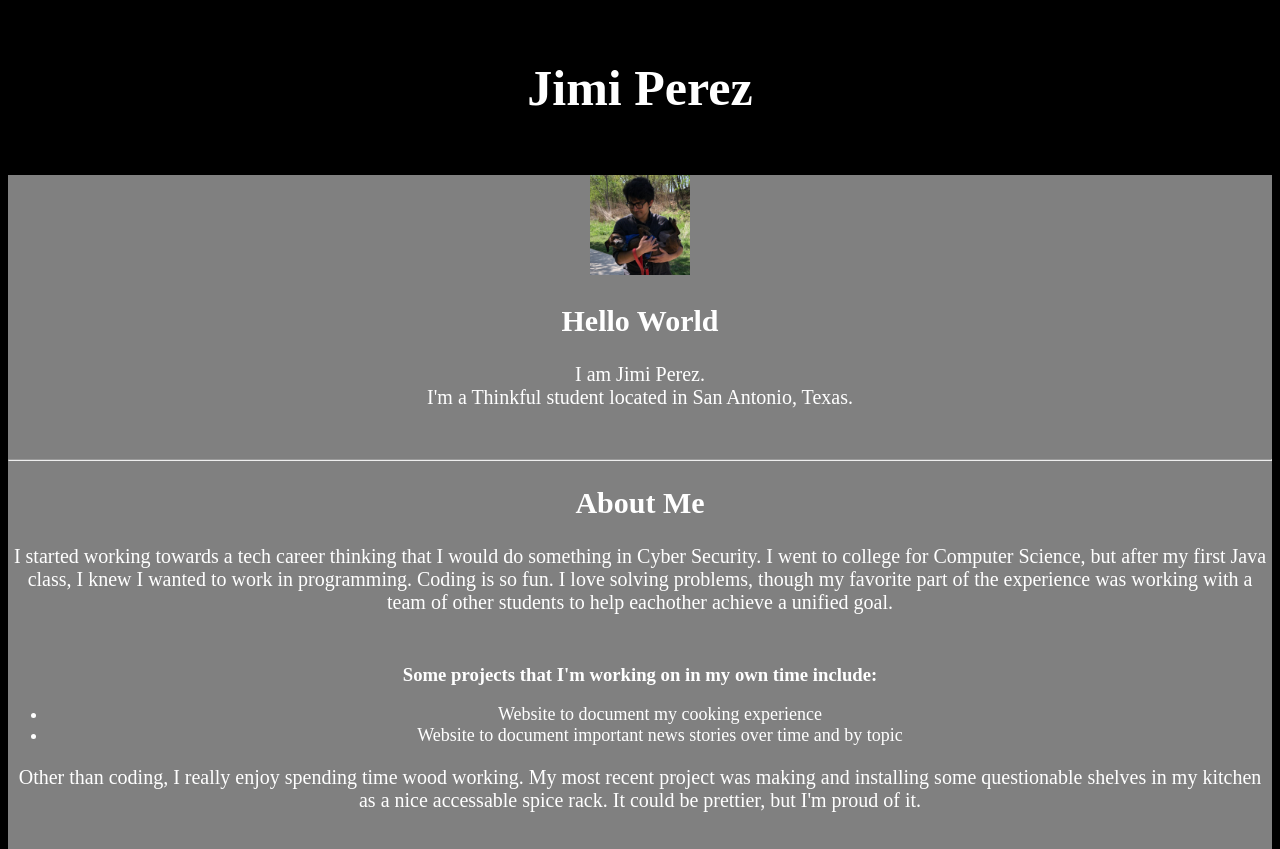
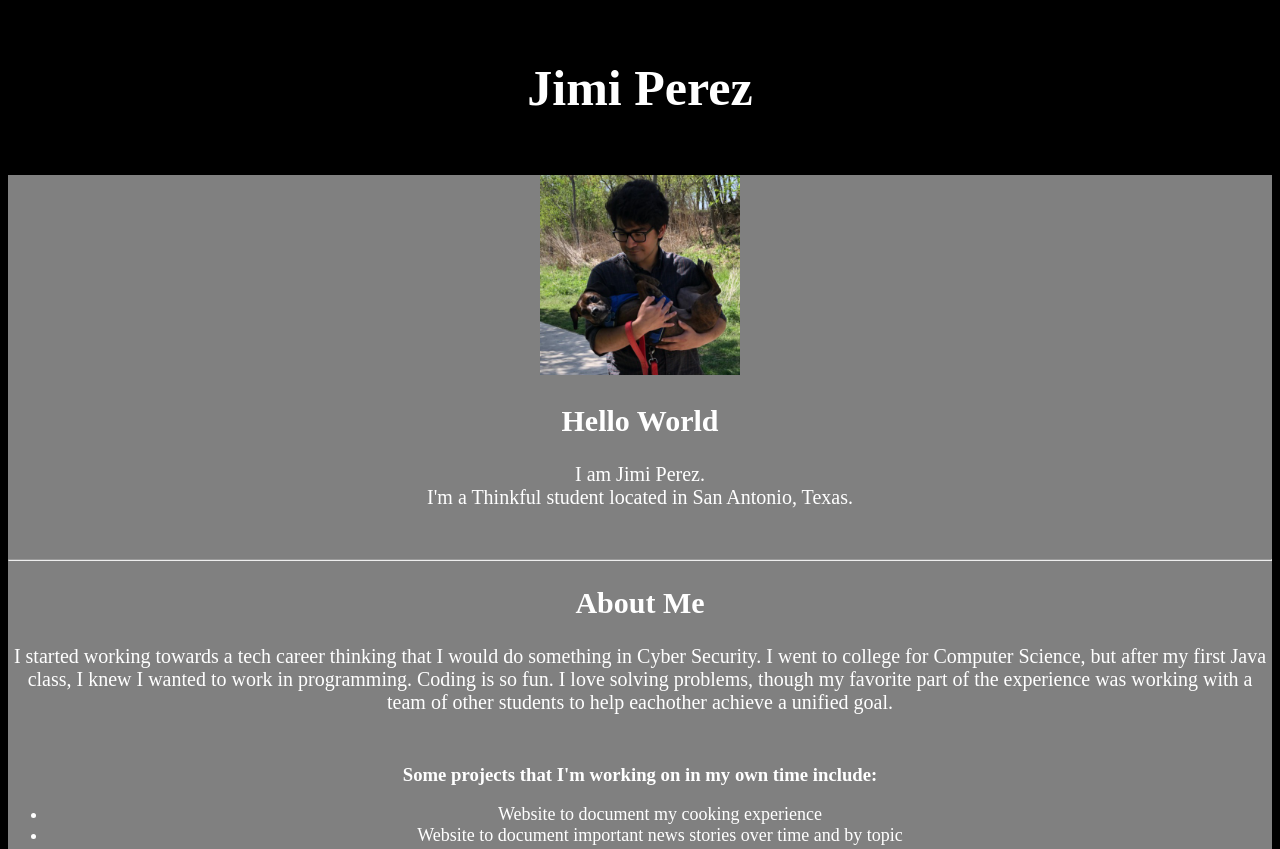
Before and after one commit to JimiPerez/portfolioDraft, a plain HTML site: page index.html in a window 1280 px wide. Shown: the top 849 px of the page. Drawn offline with Linux system fonts and the light colour scheme.

Commit message:
Update index.html
Make img bigger

```diff
--- a/index.html
+++ b/index.html
@@ -17,7 +17,7 @@
     <article>
 <!--Intro section-->
       <section id="intro">
-        <img src="images/meWithRowan.jpg" alt="Man holding a dog like a baby." height="100">
+        <img src="images/meWithRowan.jpg" alt="Man holding a dog like a baby." height="200">
         <h2>Hello World</h2>
         <p>I am Jimi Perez.<br>I'm a Thinkful student located in San Antonio, Texas.</p>
       </section>
```
